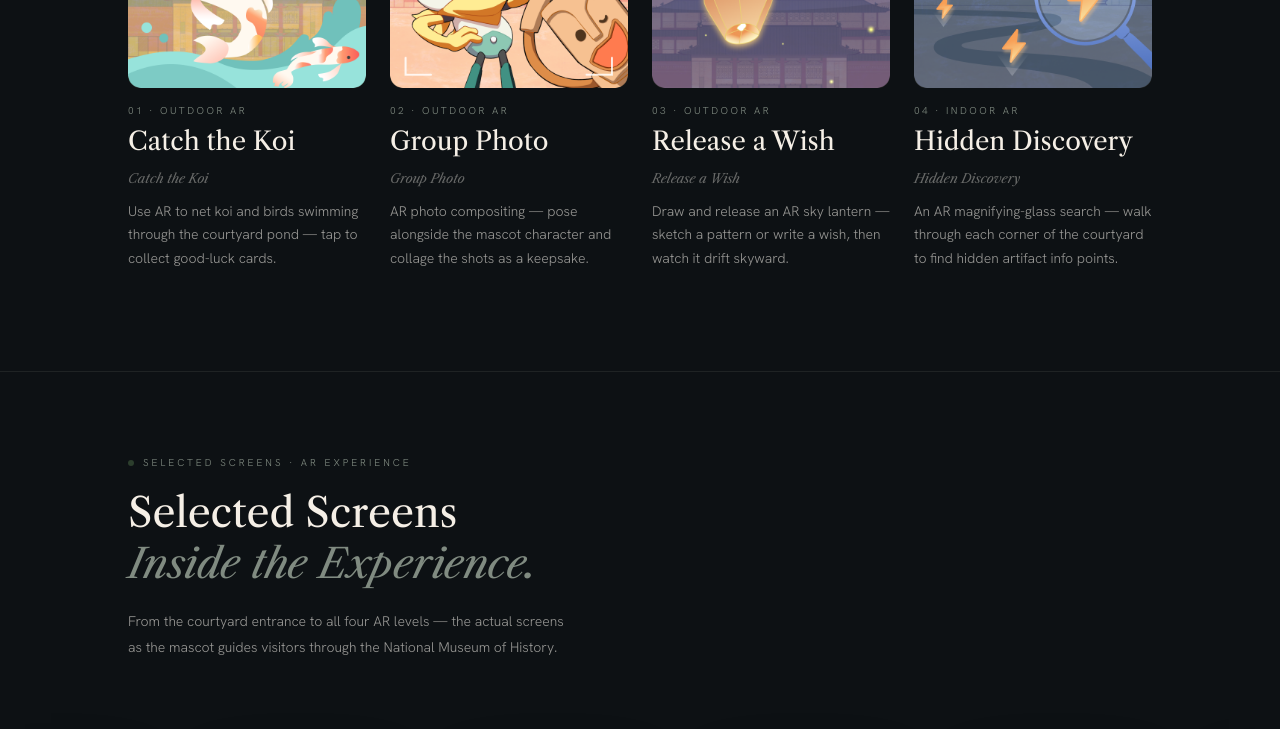
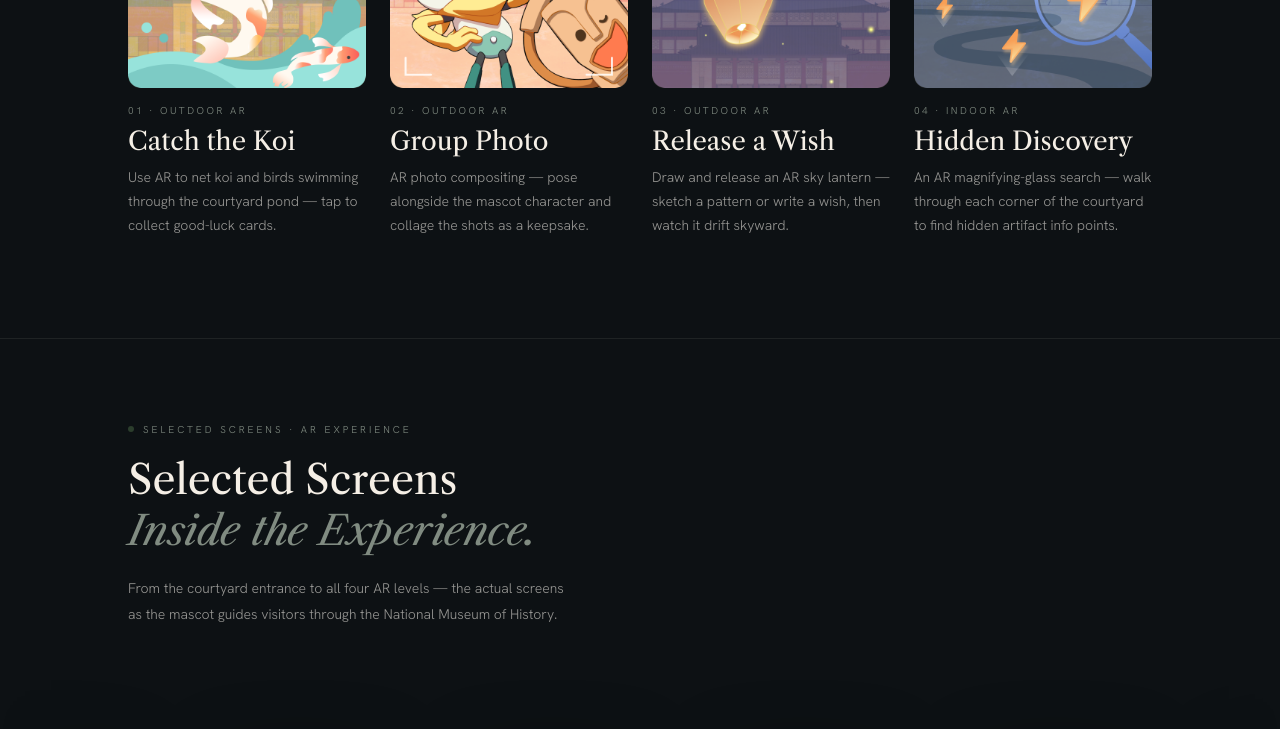
Before and after one commit to helenn1219/helen_website_en, a plain HTML site: page works/museum.html in a window 1280 px wide. Shown: the part 2380-3109 px from the top of the page. Drawn offline with nearby package versions, Linux system fonts and the light colour scheme.

Commit message:
Fix translation issues: grammar, duplicate subtitles, stat mismatch

```diff
--- a/works/museum.html
+++ b/works/museum.html
@@ -149,25 +149,25 @@
   <div class="level-card">
     <div class="level-img"><img src="../img/museum-ui/game-1-crop.png" alt="Catch the Koi AR level screen" loading="lazy"></div>
     <span class="level-tag">01 · OUTDOOR AR</span>
-    <h4 class="level-title">Catch the Koi<br><em class="level-title-en">Catch the Koi</em></h4>
+    <h4 class="level-title">Catch the Koi</h4>
     <p class="level-desc">Use AR to net koi and birds swimming through the courtyard pond — tap to collect good-luck cards.</p>
   </div>
   <div class="level-card">
     <div class="level-img"><img src="../img/museum-ui/game-2-crop.png" alt="Group Photo AR level screen" loading="lazy"></div>
     <span class="level-tag">02 · OUTDOOR AR</span>
-    <h4 class="level-title">Group Photo<br><em class="level-title-en">Group Photo</em></h4>
+    <h4 class="level-title">Group Photo</h4>
     <p class="level-desc">AR photo compositing — pose alongside the mascot character and collage the shots as a keepsake.</p>
   </div>
   <div class="level-card">
     <div class="level-img"><img src="../img/museum-ui/game-3-crop.png" alt="Release a Wish AR lantern level screen" loading="lazy"></div>
     <span class="level-tag">03 · OUTDOOR AR</span>
-    <h4 class="level-title">Release a Wish<br><em class="level-title-en">Release a Wish</em></h4>
+    <h4 class="level-title">Release a Wish</h4>
     <p class="level-desc">Draw and release an AR sky lantern — sketch a pattern or write a wish, then watch it drift skyward.</p>
   </div>
   <div class="level-card">
     <div class="level-img"><img src="../img/museum-ui/game-4-crop.png" alt="Hidden Discovery AR magnifying-glass level screen" loading="lazy"></div>
     <span class="level-tag">04 · INDOOR AR</span>
-    <h4 class="level-title">Hidden Discovery<br><em class="level-title-en">Hidden Discovery</em></h4>
+    <h4 class="level-title">Hidden Discovery</h4>
     <p class="level-desc">An AR magnifying-glass search — walk through each corner of the courtyard to find hidden artifact info points.</p>
   </div>
 </div>
```
Also changed, not shown: works/foxconn.html (+1 -1 lines), works/puli.html (+1 -1 lines).
